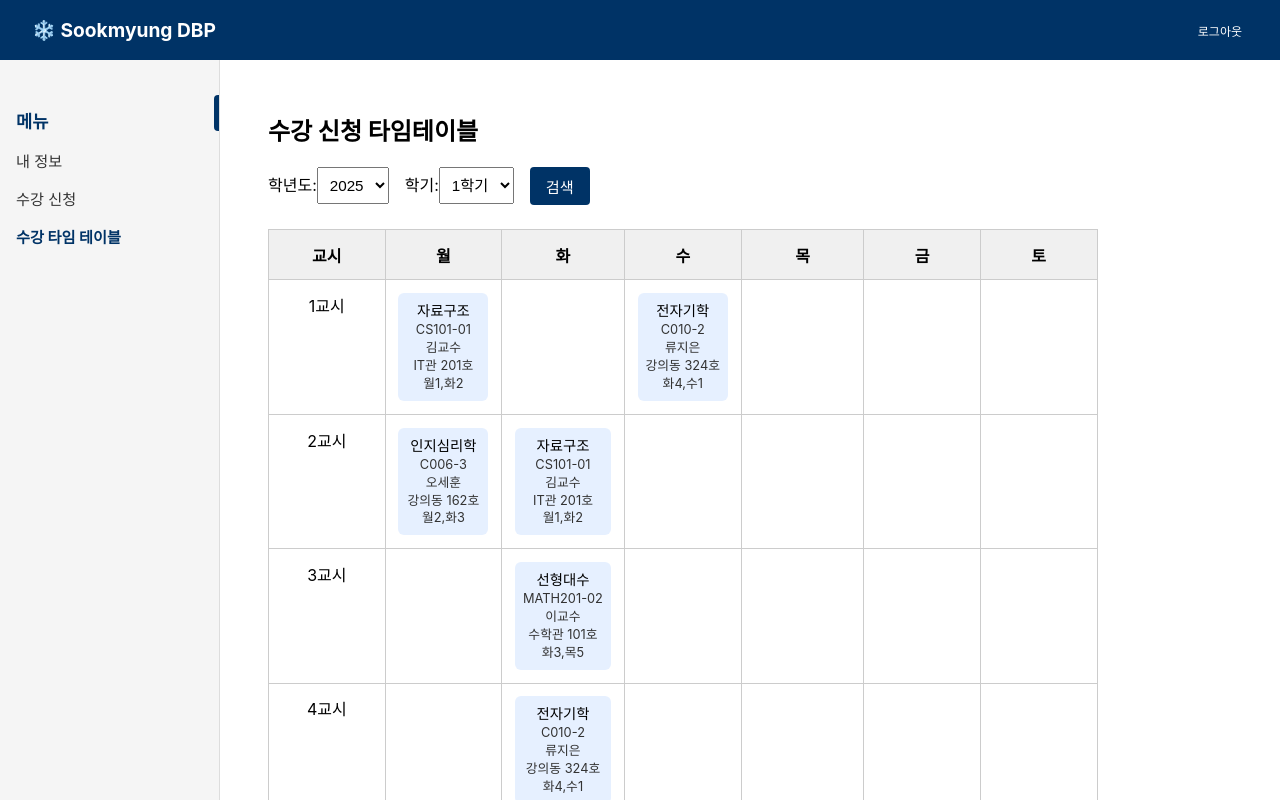
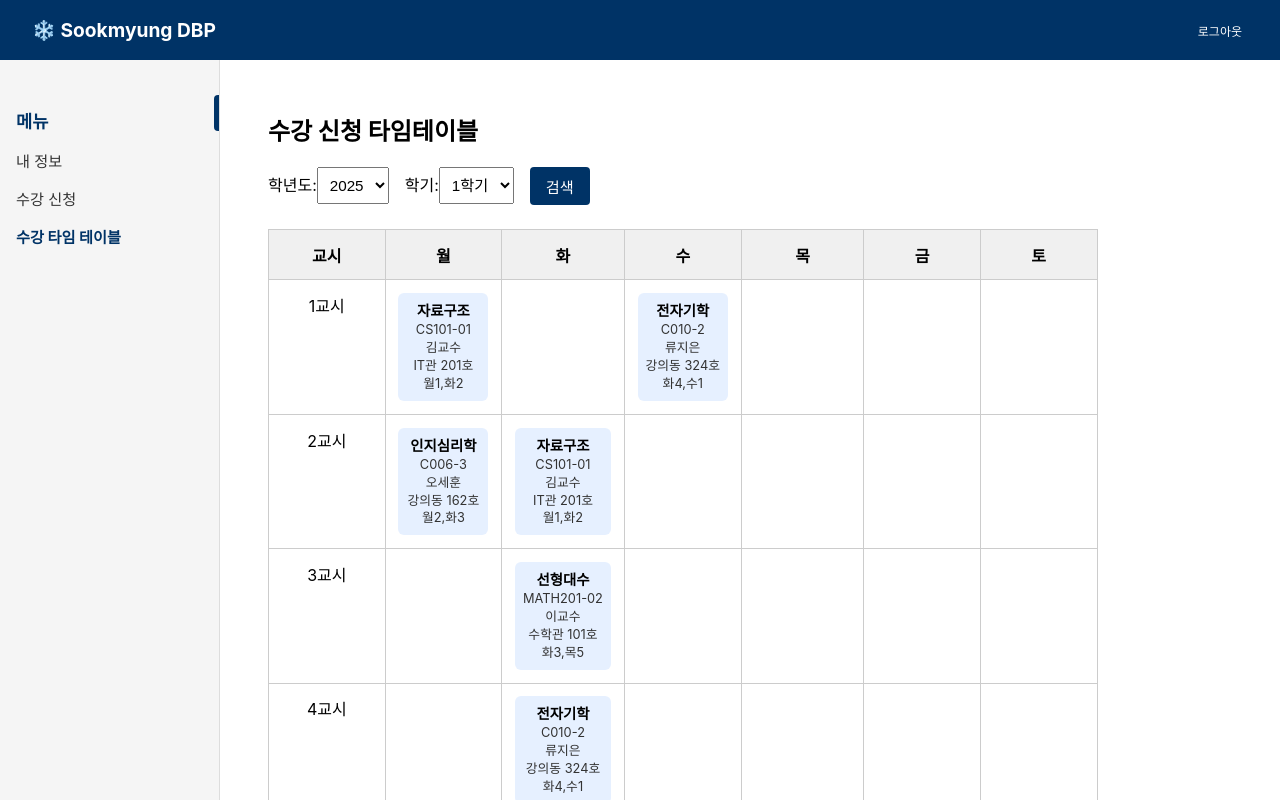
Before and after one commit to KwakSsi38/course-registration-project, a React (Create React App) app in the folder frontend/: page /timetable in a window 1280 px wide. Shown: the top 800 px of the page. Built offline with nearby package versions, Linux system fonts and the light colour scheme; no server answers; sample sign-in values are in the browser's storage.

Commit message:
Style: CSS 수정

```diff
--- a/frontend/src/css/TimetablePage.css
+++ b/frontend/src/css/TimetablePage.css
@@ -49,8 +49,7 @@
 }
 
 .cell-course .name {
-  font-weight: bold;
-  margin-bottom: 0.3rem;
+  font-weight: bolder;
 }
 
 .cell-course .info {
--- a/frontend/src/pages/TimetablePage.jsx
+++ b/frontend/src/pages/TimetablePage.jsx
@@ -153,7 +153,7 @@ function TimetablePage() {
                       <td key={d}>
                         {c && (
                           <div className="cell-course">
-                            <div className="courseName">{c.courseName}</div>
+                            <div className="name">{c.courseName}</div>
                             <div className="info">
                               {c.courseIdNo}-{c.section}
                               <br />
```
